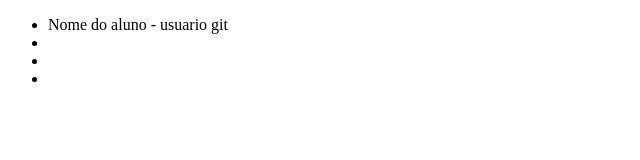
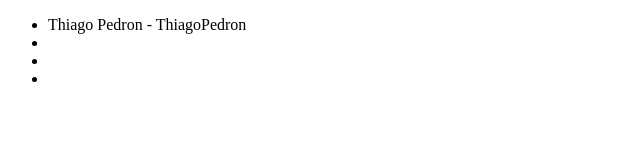
Before and after one commit to ThiagoPedron/cursosenai-ThiagoPedron-, a plain HTML site: page exercicio/index.html in a window 1280 px wide. Shown: the full height of the page, 0-640 px from the left. Drawn offline with Linux system fonts and the light colour scheme.

Commit message:
Alterando nome e nome de usuário git na li

```diff
--- a/exercicio/index.html
+++ b/exercicio/index.html
@@ -6,7 +6,7 @@
 </head>
 <body>
     <ul>
-        <li>Nome do aluno - usuario git</li>
+        <li>Thiago Pedron - ThiagoPedron</li>
         <li></li>
         <li></li>
         <li></li>
```
